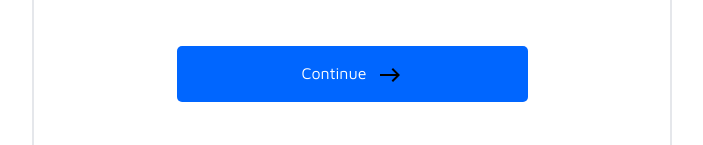
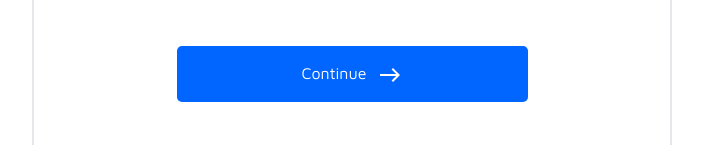
Before and after one commit to AnnasAhmed1/Afilename_Fizzinnovations_project1, a Next.js app: page /signup in a window 1280 px wide. Shown: the part 333-478 px from the top of the page, without its empty margins (288-991 px from the left). Built offline with nearby package versions, Linux system fonts and the light colour scheme.

Commit message:
style update2

```diff
--- a/pages/signup.tsx
+++ b/pages/signup.tsx
@@ -89,7 +89,7 @@ export default function Signup({
             // }}
           >
             Continue
-            <EastIcon className="text-base ml-3" />
+            <EastIcon sx={{color:"#ffffff !important"}} className="text-base ml-3" />
           </button>
         </form>
         <h6
```
